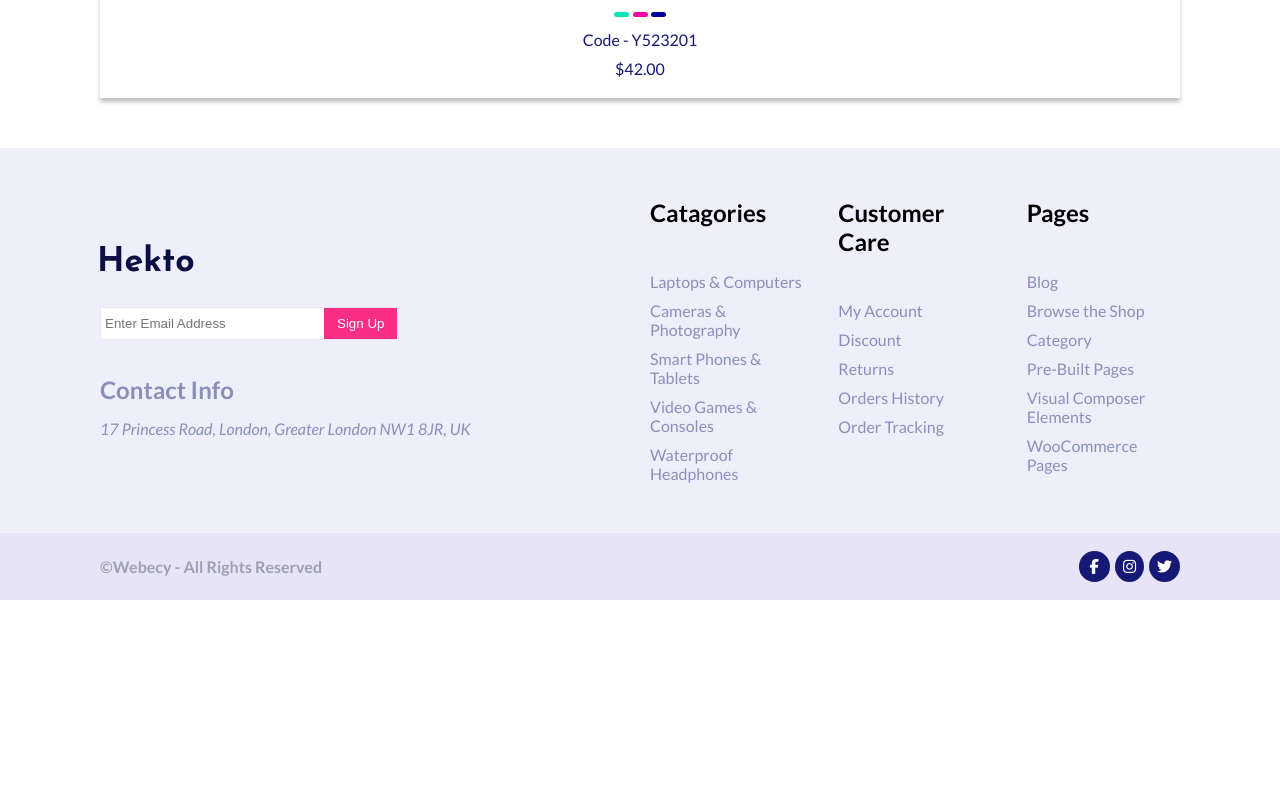
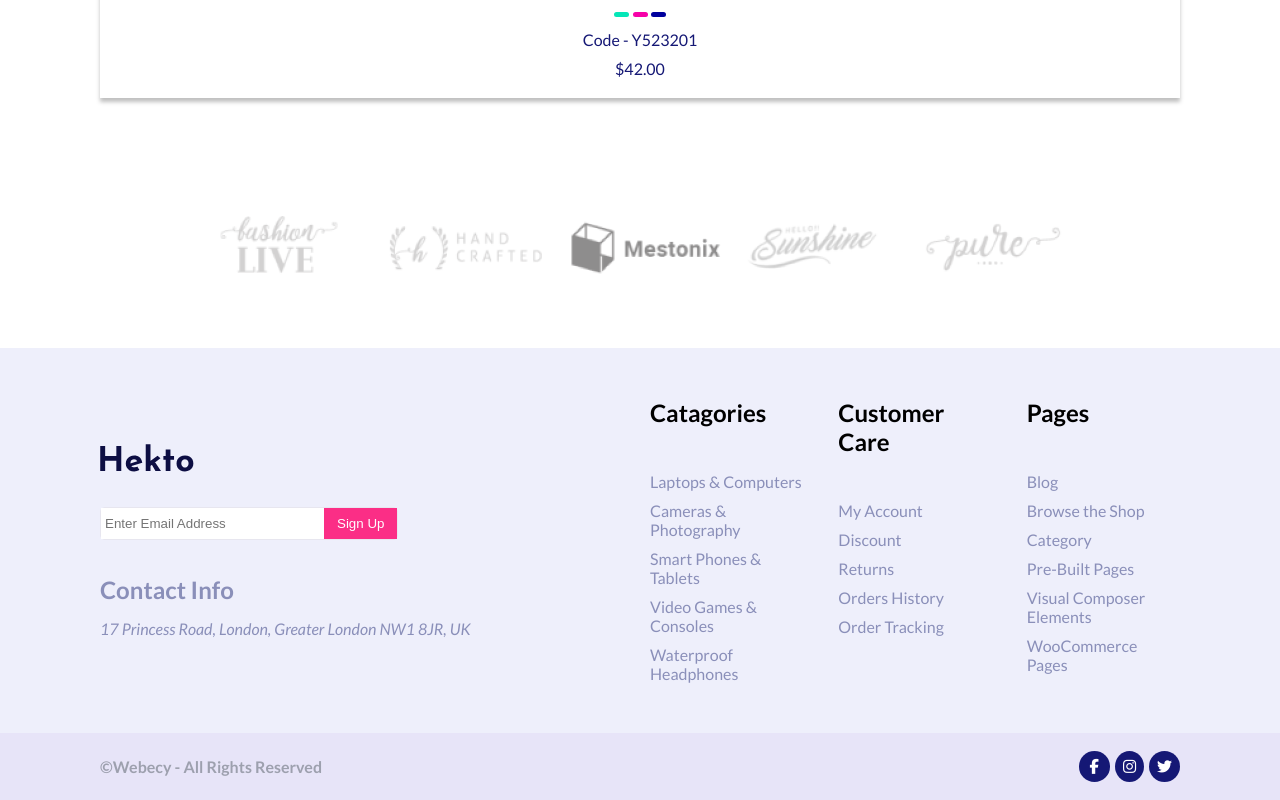
Before and after one commit to MarahZaid/hekto-marah, a plain HTML site: page index.html in a window 1280 px wide. Shown: the part 1577-2377 px from the top of the page. Before the commit the page ends 2177 px from the top, so only its background shows below. Drawn offline with Linux system fonts and the light colour scheme.

Commit message:
creat clients section

```diff
--- a/assets/main.css
+++ b/assets/main.css
@@ -275,6 +275,28 @@ body{
 }
 /* end products */
 
+/* start clients */
+
+/* end clients */
+.clients{
+    padding: 50px 100px;
+}
+.clients .row{
+    flex-wrap: nowrap;
+    gap: 15px;
+    overflow-x: auto;
+}
+.clients .logo{
+    width: calc((100% - 60px) / 5);
+}
+
+@media screen and (max-width:900px) {
+    .clients .logo{
+        width: calc((100% - 30px) / 3);
+    }
+
+}
+
 /* start footer */
 
 .footer{
--- a/index.html
+++ b/index.html
@@ -6,7 +6,9 @@
     <meta name="viewport" content="width=device-width, initial-scale=1.0">
     <title>Document</title>
 
-    <link rel="stylesheet" href="https://cdnjs.cloudflare.com/ajax/libs/font-awesome/6.7.2/css/all.min.css" integrity="sha512-Evv84Mr4kqVGRNSgIGL/F/aIDqQb7xQ2vcrdIwxfjThSH8CSR7PBEakCr51Ck+w+/U6swU2Im1vVX0SVk9ABhg==" crossorigin="anonymous" referrerpolicy="no-referrer" />
+    <link rel="stylesheet" href="https://cdnjs.cloudflare.com/ajax/libs/font-awesome/6.7.2/css/all.min.css"
+        integrity="sha512-Evv84Mr4kqVGRNSgIGL/F/aIDqQb7xQ2vcrdIwxfjThSH8CSR7PBEakCr51Ck+w+/U6swU2Im1vVX0SVk9ABhg=="
+        crossorigin="anonymous" referrerpolicy="no-referrer" />
 
 
     <!-- google font-->
@@ -17,7 +19,9 @@
         rel="stylesheet">
     <link rel="preconnect" href="https://fonts.googleapis.com">
     <link rel="preconnect" href="https://fonts.gstatic.com" crossorigin>
-<link href="https://fonts.googleapis.com/css2?family=Josefin+Sans:ital,wght@0,100..700;1,100..700&family=Lato:ital,wght@0,100;0,300;0,400;0,700;0,900;1,100;1,300;1,400;1,700;1,900&family=Merriweather+Sans:ital,wght@0,300..800;1,300..800&display=swap" rel="stylesheet">
+    <link
+        href="https://fonts.googleapis.com/css2?family=Josefin+Sans:ital,wght@0,100..700;1,100..700&family=Lato:ital,wght@0,100;0,300;0,400;0,700;0,900;1,100;1,300;1,400;1,700;1,900&family=Merriweather+Sans:ital,wght@0,300..800;1,300..800&display=swap"
+        rel="stylesheet">
 
     <!-- base file -->
     <link rel="stylesheet" href="./assets/base.css">
@@ -78,6 +82,8 @@
 
     </header>
 
+    <main>
+
         <div class="hero-section">
             <div class="container">
                 <div class="row">
@@ -86,16 +92,17 @@
                     </div>
                     <div class="second-part d-flex flex-direction gap-35 align-items">
                         <span>Best Furniture For Your Castle....</span>
-                    <h2>New Furniture Collection<br/><br/>Trends in 2020</h2>
-                    <p>Lorem ipsum dolor sit amet, consectetur adipiscing elit. Magna in est adipiscing in phasellus non in justo.</p>
+                        <h2>New Furniture Collection<br /><br />Trends in 2020</h2>
+                        <p>Lorem ipsum dolor sit amet, consectetur adipiscing elit. Magna in est adipiscing in phasellus
+                            non in justo.</p>
                         <button class="btn">Shop Now</button>
                     </div>
                     <div class="third-part">
-                    <img src="./img/hero-sec/sofa promotional header.svg"/>
+                        <img src="./img/hero-sec/sofa promotional header.svg" />
                     </div>
                 </div>
                 <div class="end-hero">
-                <img src="./img/hero-sec/promotional page nav.svg"/>
+                    <img src="./img/hero-sec/promotional page nav.svg" />
                 </div>
             </div>
         </div>
@@ -106,11 +113,11 @@
                 <div class="row">
                     <!-- product 1 -->
                     <div class="product ">
-                    <div class="img " >
+                        <div class="img ">
                             <div class="icons d-flex align-items">
-                            <i class="fa-solid fa-cart-shopping" ></i>
-                            <i class="fa-solid fa-heart" ></i>
-                            <i class="fa-solid fa-magnifying-glass-plus" ></i>
+                                <i class="fa-solid fa-cart-shopping"></i>
+                                <i class="fa-solid fa-heart"></i>
+                                <i class="fa-solid fa-magnifying-glass-plus"></i>
 
                             </div>
                             <img src="./img/products/product1.png">
@@ -133,9 +140,9 @@
                     <div class="product">
                         <div class="img">
                             <div class="icons d-flex align-items">
-                            <i class="fa-solid fa-cart-shopping" ></i>
-                            <i class="fa-solid fa-heart" ></i>
-                            <i class="fa-solid fa-magnifying-glass-plus" ></i>
+                                <i class="fa-solid fa-cart-shopping"></i>
+                                <i class="fa-solid fa-heart"></i>
+                                <i class="fa-solid fa-magnifying-glass-plus"></i>
 
                             </div>
                             <img src="./img/products/product2.png">
@@ -158,9 +165,9 @@
                     <div class="product">
                         <div class="img">
                             <div class="icons d-flex align-items">
-                            <i class="fa-solid fa-cart-shopping" ></i>
-                            <i class="fa-solid fa-heart" ></i>
-                            <i class="fa-solid fa-magnifying-glass-plus" ></i>
+                                <i class="fa-solid fa-cart-shopping"></i>
+                                <i class="fa-solid fa-heart"></i>
+                                <i class="fa-solid fa-magnifying-glass-plus"></i>
 
                             </div>
                             <img src="./img/products/product3.png">
@@ -183,9 +190,9 @@
                     <div class="product">
                         <div class="img">
                             <div class="icons d-flex align-items">
-                            <i class="fa-solid fa-cart-shopping" ></i>
-                            <i class="fa-solid fa-heart" ></i>
-                            <i class="fa-solid fa-magnifying-glass-plus" ></i>
+                                <i class="fa-solid fa-cart-shopping"></i>
+                                <i class="fa-solid fa-heart"></i>
+                                <i class="fa-solid fa-magnifying-glass-plus"></i>
 
                             </div>
                             <img src="./img/products/product4.png">
@@ -207,6 +214,32 @@
                 </div>
             </div>
         </section>
+
+        <section class="clients">
+            <div class="container">
+                <div class="row">
+                    <div class="logo">
+                        <img src="./img/clients/1.png">
+                    </div>
+                    <div class="logo">
+                        <img src="./img/clients/2.png">
+                    </div>
+                    <div class="logo">
+                        <img src="./img/clients/3.png">
+                    </div>
+                    <div class="logo">
+                        <img src="./img/clients/4.png">
+                    </div>
+                    <div class="logo">
+                        <img src="./img/clients/5.png">
+                    </div>
+
+                </div>
+            </div>
+
+        </section>
+
+    </main>
 
 
 
```
Also changed, not shown: img/clients/1.png (added), img/clients/2.png (added), img/clients/3.png (added), img/clients/4.png (added), img/clients/5.png (added). Lines whose indentation alone changed are shown as unchanged.
